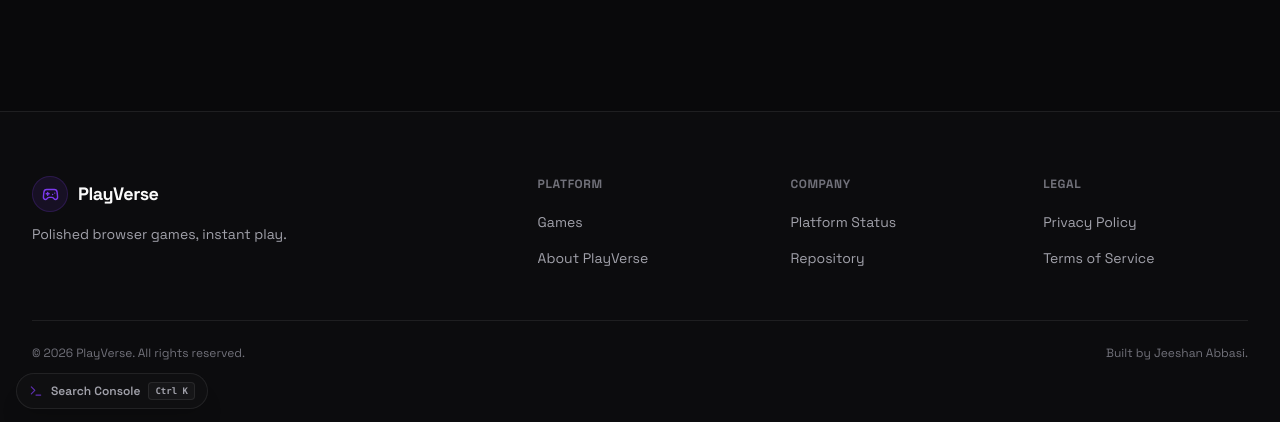
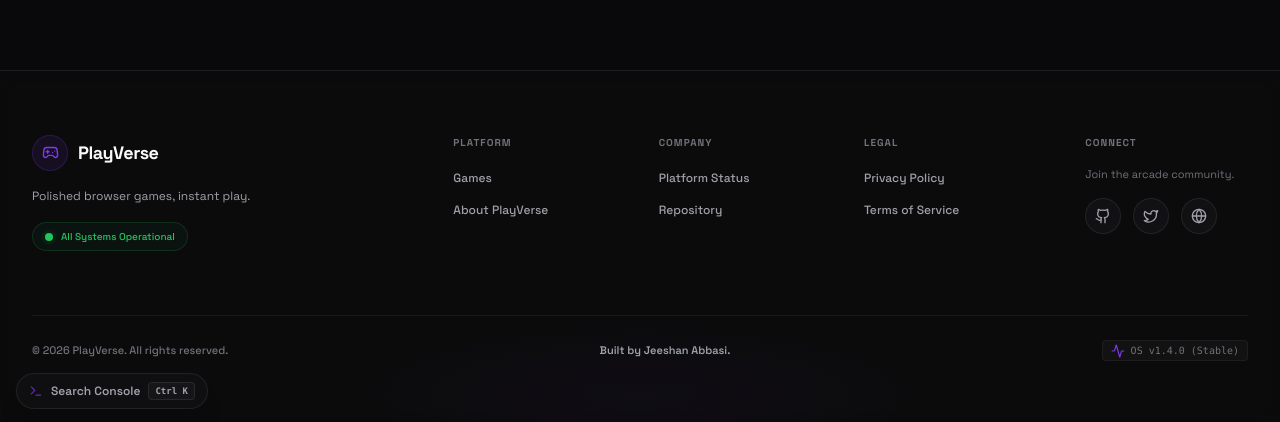
Before and after one commit to jeeshanabbasi/PlayVerse, a React (Vite) app: page / in a window 1280 px wide. Shown: the part 375-797 px from the top of the page. Built offline with nearby package versions, Linux system fonts and the light colour scheme.

Commit message:
footer updated

```diff
--- a/src/components/layout/Footer/Footer.jsx
+++ b/src/components/layout/Footer/Footer.jsx
@@ -2,8 +2,41 @@ import { useState } from 'react';
 import { Link } from 'react-router-dom';
 import { Logo } from '@components/layout/Logo';
 import { FOOTER_LINKS, APP_NAME, APP_TAGLINE } from '@constants/navigation';
-import { ChevronDown } from 'lucide-react';
-import { cn } from '@utils/index';
+import { ChevronDown, Globe, Activity } from 'lucide-react';
+import { cn, playUiTick, playUiClick } from '@utils/index';
+
+function GithubIcon(props) {
+  return (
+    <svg
+      viewBox="0 0 24 24"
+      fill="none"
+      stroke="currentColor"
+      strokeWidth="2"
+      strokeLinecap="round"
+      strokeLinejoin="round"
+      {...props}
+    >
+      <path d="M15 22v-4a4.8 4.8 0 0 0-1-3.5c3 0 6-2 6-5.5.08-1.25-.27-2.48-1-3.5.28-1.15.28-2.35 0-3.5 0 0-1 0-3 1.5-2.64-.5-5.36-.5-8 0C6 2 5 2 5 2c-.3 1.15-.3 2.35 0 3.5A5.403 5.403 0 0 0 4 9c0 3.5 3 5.5 6 5.5-.39.49-.68 1.05-.85 1.65-.17.6-.22 1.23-.15 1.85v4" />
+      <path d="M9 18c-4.51 2-5-2-7-2" />
+    </svg>
+  );
+}
+
+function TwitterIcon(props) {
+  return (
+    <svg
+      viewBox="0 0 24 24"
+      fill="none"
+      stroke="currentColor"
+      strokeWidth="2"
+      strokeLinecap="round"
+      strokeLinejoin="round"
+      {...props}
+    >
+      <path d="M22 4s-.7 2.1-2 3.4c1.6 10-9.4 17.3-18 11.6 2.2.1 4.4-.6 6-2C3 15.5.5 9.6 3 5c2.2 2.6 5.6 4.1 9 4-.9-4.2 4-6.6 7-3.8 1.1 0 3-1.2 3-1.2z" />
+    </svg>
+  );
+}
 
 function FooterColumn({ title, links }) {
   const [isOpen, setIsOpen] = useState(false);
@@ -13,10 +46,14 @@ function FooterColumn({ title, links }) {
       {/* Mobile interactive button / Desktop static heading */}
       <button
         type="button"
-        onClick={() => setIsOpen(!isOpen)}
-        className="flex w-full items-center justify-between text-left md:pointer-events-none md:block focus:outline-none"
+        onClick={() => {
+          playUiClick();
+          setIsOpen(!isOpen);
+        }}
+        onMouseEnter={playUiTick}
+        className="flex w-full items-center justify-between text-left md:pointer-events-none md:block focus:outline-none group"
       >
-        <h3 className="text-xs font-bold uppercase tracking-wider text-text-muted group-hover:text-text transition-colors">
+        <h3 className="text-[10px] font-bold uppercase tracking-widest text-text-muted group-hover:text-text transition-colors">
           {title}
         </h3>
         <ChevronDown
@@ -38,7 +75,9 @@ function FooterColumn({ title, links }) {
           <li key={label}>
             <Link
               to={path}
-              className="text-sm text-text-secondary hover:text-text transition-colors duration-200 block py-1"
+              onClick={playUiClick}
+              onMouseEnter={playUiTick}
+              className="text-xs font-medium text-text-secondary hover:text-primary transition-colors duration-200 block py-1"
             >
               {label}
             </Link>
@@ -53,31 +92,101 @@ export function Footer() {
   const year = new Date().getFullYear();
 
   return (
-    <footer className="border-t border-border bg-surface/50">
-      <div className="container-app py-8 md:py-16">
-        <div className="grid grid-cols-1 md:grid-cols-5 gap-0 md:gap-12">
+    <footer className="relative border-t border-border bg-surface/30 backdrop-blur-sm overflow-hidden">
+      {/* Background radial glow */}
+      <div
+        className="absolute bottom-0 left-1/2 -translate-x-1/2 w-[600px] h-[150px] pointer-events-none z-0"
+        style={{
+          background: 'radial-gradient(ellipse 400px 100px at 50% 120px, rgba(124, 58, 237, 0.04), transparent 70%)'
+        }}
+        aria-hidden="true"
+      />
+
+      <div className="container-app relative z-10 py-12 md:py-16">
+        <div className="grid grid-cols-1 md:grid-cols-6 gap-8 md:gap-12">
           {/* Brand block */}
-          <div className="col-span-1 md:col-span-2 space-y-3 pb-6 md:pb-0 border-b border-border/60 md:border-none">
+          <div className="col-span-1 md:col-span-2 space-y-4 pb-6 md:pb-0 border-b border-border/60 md:border-none text-left">
             <Logo />
-            <p className="text-sm text-text-secondary max-w-xs">{APP_TAGLINE}</p>
+            <p className="text-xs text-text-secondary leading-relaxed max-w-xs">{APP_TAGLINE}</p>
+
+            {/* Pulsing Status Badge */}
+            <div className="inline-flex items-center gap-2 px-3 py-1.5 rounded-full bg-success/5 border border-success/15 text-[10px] font-medium text-success">
+              <span className="relative flex h-2 w-2">
+                <span className="animate-ping absolute inline-flex h-full w-full rounded-full bg-success opacity-75"></span>
+                <span className="relative inline-flex rounded-full h-2 w-2 bg-success"></span>
+              </span>
+              <span>All Systems Operational</span>
+            </div>
           </div>
 
-          {/* Accordion columns */}
-          <FooterColumn title="Platform" links={FOOTER_LINKS.platform} />
-          <FooterColumn title="Company" links={FOOTER_LINKS.company} />
-          <FooterColumn title="Legal" links={FOOTER_LINKS.legal} />
+          {/* Navigation link columns */}
+          <div className="col-span-1 md:col-span-3 grid grid-cols-1 md:grid-cols-3 gap-6 md:gap-8">
+            <FooterColumn title="Platform" links={FOOTER_LINKS.platform} />
+            <FooterColumn title="Company" links={FOOTER_LINKS.company} />
+            <FooterColumn title="Legal" links={FOOTER_LINKS.legal} />
+          </div>
+
+          {/* Social connections block */}
+          <div className="col-span-1 space-y-4 text-left">
+            <h3 className="text-[10px] font-bold uppercase tracking-widest text-text-muted">
+              Connect
+            </h3>
+            <p className="text-[11px] text-text-muted">Join the arcade community.</p>
+
+            {/* Social media icons grid */}
+            <div className="flex items-center gap-3">
+              <a
+                href="https://github.com"
+                target="_blank"
+                rel="noreferrer"
+                onClick={playUiClick}
+                onMouseEnter={playUiTick}
+                className="flex h-9 w-9 items-center justify-center rounded-xl border border-border bg-surface text-text-secondary hover:text-text hover:border-primary/45 hover:shadow-[var(--shadow-glow)] transition-all duration-250 cursor-pointer"
+                aria-label="GitHub Repository"
+              >
+                <GithubIcon className="w-4 h-4" />
+              </a>
+              <a
+                href="https://twitter.com"
+                target="_blank"
+                rel="noreferrer"
+                onClick={playUiClick}
+                onMouseEnter={playUiTick}
+                className="flex h-9 w-9 items-center justify-center rounded-xl border border-border bg-surface text-text-secondary hover:text-text hover:border-primary/45 hover:shadow-[var(--shadow-glow)] transition-all duration-250 cursor-pointer"
+                aria-label="Twitter Account"
+              >
+                <TwitterIcon className="w-4 h-4" />
+              </a>
+              <a
+                href="https://playverse.com"
+                target="_blank"
+                rel="noreferrer"
+                onClick={playUiClick}
+                onMouseEnter={playUiTick}
+                className="flex h-9 w-9 items-center justify-center rounded-xl border border-border bg-surface text-text-secondary hover:text-text hover:border-primary/45 hover:shadow-[var(--shadow-glow)] transition-all duration-250 cursor-pointer"
+                aria-label="Official Website"
+              >
+                <Globe className="w-4 h-4" />
+              </a>
+            </div>
+          </div>
         </div>
 
-        {/* Footer info bottom */}
-        <div className="mt-8 md:mt-12 pt-6 border-t border-border flex flex-col md:flex-row items-center justify-between gap-4 text-center md:text-left">
-          <p className="text-xs text-text-muted">
+        {/* Footer info bottom strip */}
+        <div className="mt-12 md:mt-16 pt-6 border-t border-border/80 flex flex-col md:flex-row items-center justify-between gap-4 text-center md:text-left text-[11px] text-text-muted">
+          <p className="font-medium">
             &copy; {year} {APP_NAME}. All rights reserved.
           </p>
-          <p className="text-xs text-text-muted">
+          <p className="font-semibold text-text-secondary hover:text-primary transition-colors cursor-default">
             Built by Jeeshan Abbasi.
           </p>
+          <div className="flex items-center gap-1.5 font-mono text-[10px] px-2 py-0.5 rounded bg-border/40 border border-border/60">
+            <Activity className="w-3.5 h-3.5 text-primary" />
+            <span>OS v1.4.0 (Stable)</span>
+          </div>
         </div>
       </div>
     </footer>
   );
 }
+export default Footer;
```
